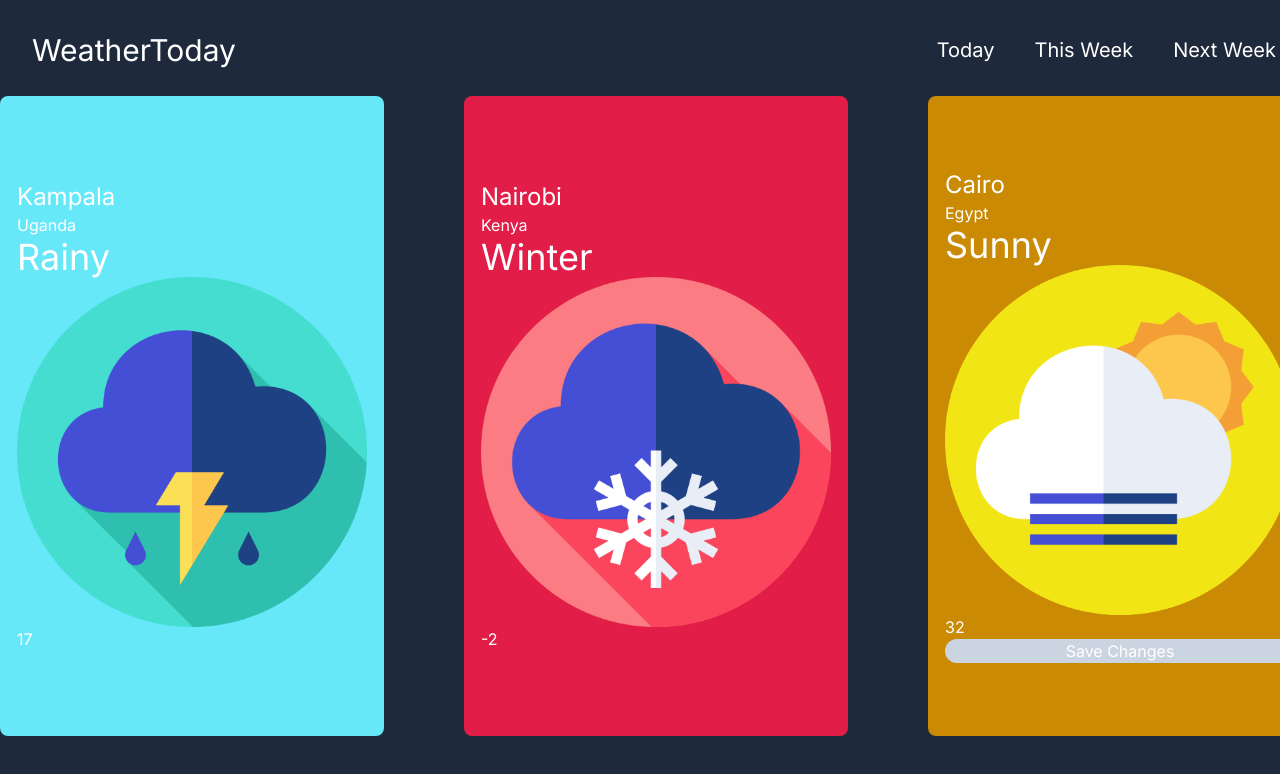
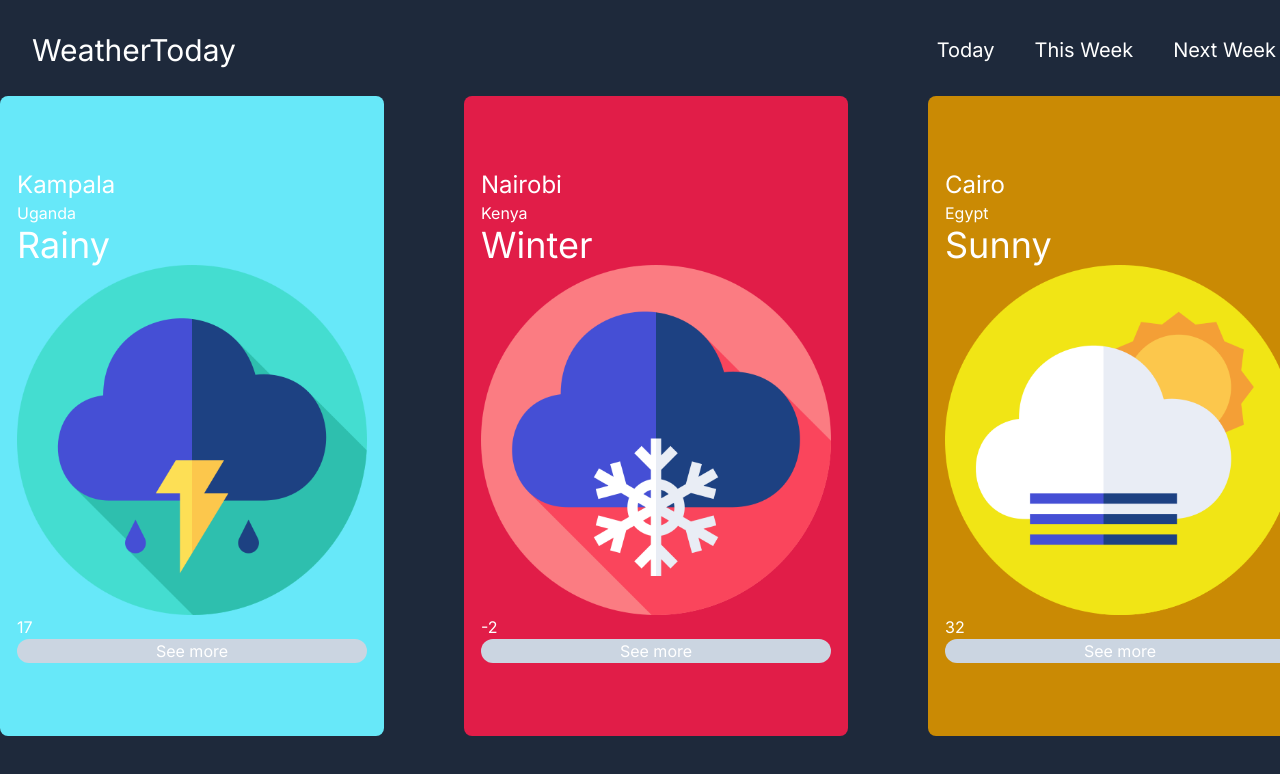
Before and after one commit to Ddiiro/Wetaher-App, a Next.js app in the folder weather-now/: page / in a window 1280 px wide. Shown: the top 774 px of the page. Built offline with nearby package versions, Linux system fonts and the light colour scheme.

Commit message:
Add a see more button on the containers

```diff
--- a/weather-now/src/app/page.tsx
+++ b/weather-now/src/app/page.tsx
@@ -41,6 +41,7 @@ export default function Home() {
           <div>
             <p>17</p>
           </div>
+          <button className="rounded-full bg-slate-300">See more</button>
         </div>
         <div className=" grid justify-self-center place-content-center w-96 min-h-[40rem] bg-rose-600 text-white rounded-lg group/item hover:bg-slate-950">
           <h2 className="text-2xl">Nairobi</h2>
@@ -60,6 +61,7 @@ export default function Home() {
           <div>
             <p>-2</p>
           </div>
+          <button className="rounded-full bg-slate-300">See more</button>
         </div>
         <div className=" grid justify-self-end place-content-center w-96 min-h-[40rem] bg-yellow-600 text-white rounded-lg group/item hover:bg-slate-950">
           <h2 className="text-2xl">Cairo</h2>
@@ -79,7 +81,7 @@ export default function Home() {
           <div>
             <p>32</p>
           </div>
-          <button className="rounded-full bg-slate-300">Save Changes</button>
+          <button className="rounded-full bg-slate-300">See more</button>
         </div>
 
     </div>
```
